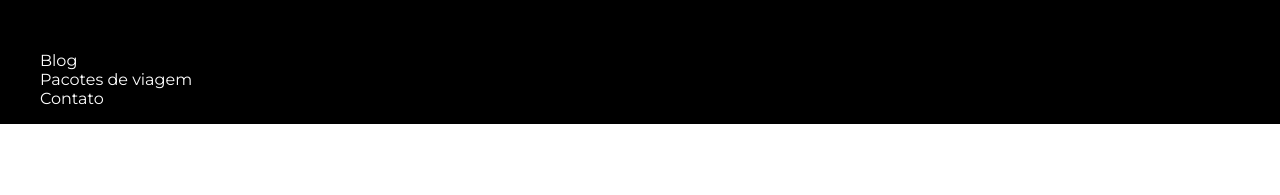
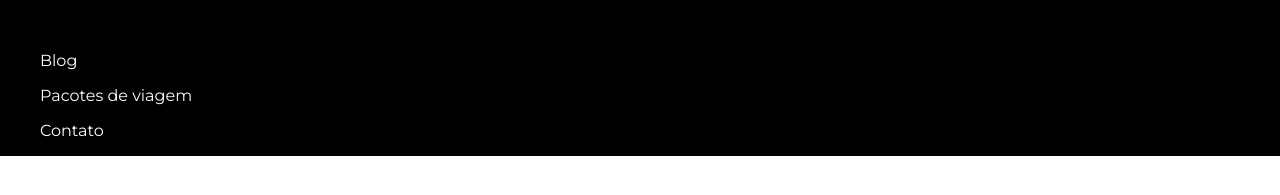
Before and after one commit to JuniorSoares-dev/jornada-viagens, a plain HTML site: page index.html in a window 1280 px wide. Both pictures are taken after a click on the picture 1220 px from the left and 70 px from the top of the page. Shown: the part 105-300 px from the top of the page. Drawn offline with Linux system fonts and the light colour scheme.

Commit message:
Adiciona espacamento ao menu links

```diff
--- a/css/header.css
+++ b/css/header.css
@@ -31,6 +31,9 @@ header {
   color: var(--text-secundary-color);
   text-decoration: none;
 }
+.menu-links li{
+margin: 16px 0;;
+}
 .menu-img{
   cursor: pointer;
 }
```
